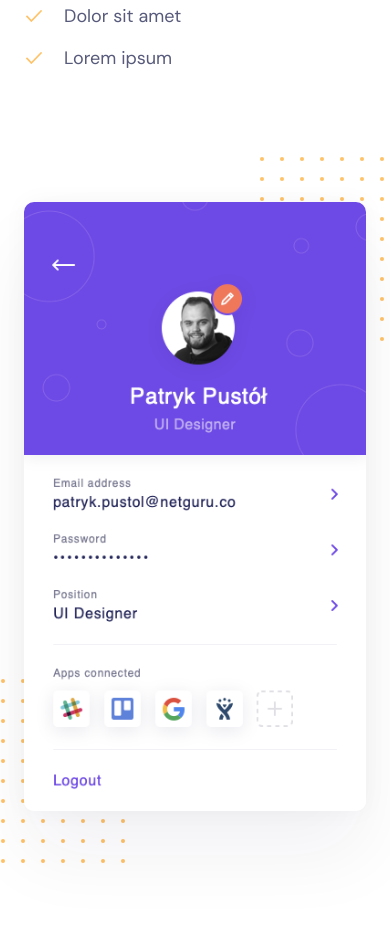
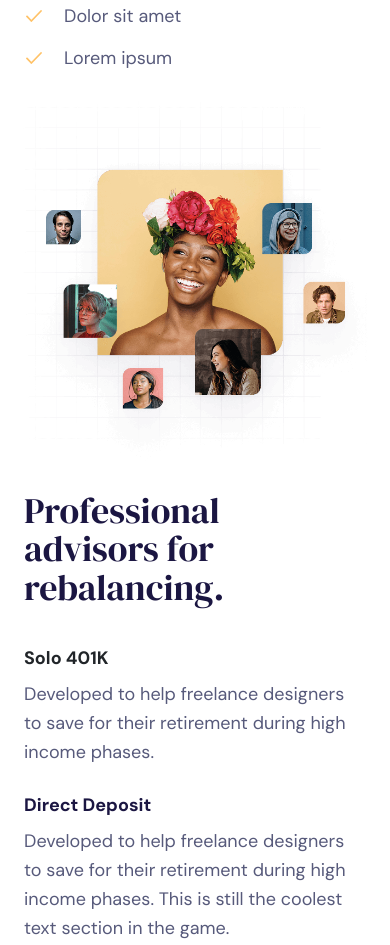
Before and after one commit to Himanshu-Suchak-Dcycle/Figma-Task-4, a plain HTML site: page index.html in a window 390 px wide. Shown: the part 1741-2686 px from the top of the page. Drawn offline with nearby package versions, Linux system fonts and the light colour scheme.

Commit message:
advisor-section completed

```diff
--- a/assets/scss/style.scss
+++ b/assets/scss/style.scss
@@ -265,6 +265,41 @@ h6 {
         padding-top: 15px;
       }
     }
+  }
+}
+.advisor-section {
+  @include wrapper();
+  .advisor-content {
+    padding-inline: 141px 70px;
+    h2 {
+      font-size: $heading-small;
+      line-height: 108%;
+      color: $primary-color;
+      max-width: 460px;
+      width: 100%;
+    }
+    p {
+      font-size: $text-medium;
+      line-height: 160%;
+    }
+    .sub-head1 {
+      margin-top: 36px;
+    }
+    .sub-head {
+      font-size: $text-large;
+      color: $primary-color;
+      margin-top: 25px;
+    }
+    .content {
+      color: $text-color;
+      max-width: 462px;
+      width: 100%;
+      margin-top: 7px;
+    }
+  }
+  .advisor-background {
+    max-width: 711.2px;
+    width: 100%;
   }
 }
 .check-investment-section {
@@ -595,6 +630,17 @@ h6 {
       }
     }
   }
+  .advisor-section {
+    .advisor-content {
+      padding-inline: 110px 0;
+      h2 {
+        font-size: 44px;
+      }
+    }
+    .advisor-background {
+      max-width: 677.2px;
+    }
+  }
   .check-investment-section {
     .check-background {
       margin-left: 80px;
@@ -730,6 +776,18 @@ h6 {
       }
     }
   }
+  .advisor-section {
+    .advisor-content {
+      padding-left: 70px;
+      h2 {
+        font-size: 40px;
+        max-width: 437px;
+      }
+    }
+    .advisor-background {
+      max-width: 469px;
+    }
+  }
   .check-investment-section {
     margin-top: 130px;
     .check-background {
@@ -852,6 +910,13 @@ h6 {
       .list-group {
         gap: 40px;
       }
+    }
+  }
+  .advisor-section {
+    align-items: center;
+    .advisor-content {
+      padding-left: 0;
+      margin-top: 16.05px;
     }
   }
   .check-investment-section {
@@ -1006,6 +1071,19 @@ h6 {
             padding-top: 15px;
           }
         }
+      }
+    }
+  }
+  .advisor-section {
+    .advisor-content {
+      padding-inline: 24px 34px;
+      margin-top: 16px;
+      h2 {
+        font-size: 36px;
+      }
+      .sub-head1,
+      .sub-head {
+        font-size: 18px;
       }
     }
   }
--- a/index.html
+++ b/index.html
@@ -135,13 +135,47 @@
       </div>
     </section>
 
-    <section class="check-investment-section d-flex flex-column flex-lg-row justify-content-between">
+    <section class="advisor-section d-flex flex-column-reverse flex-lg-row justify-content-between">
+      <div class="advisor-content d-flex flex-column justify-content-center">
+        <h2 class="mb-0">Professional advisors for rebalancing.</h2>
+        <p class="mb-0 fw-bold sub-head1">Solo 401K</p>
+        <p class="mb-0 content">
+          Developed to help freelance designers to save for their retirement
+          during high income phases.
+        </p>
+        <p class="mb-0 fw-bold sub-head">Direct Deposit</p>
+        <p class="mb-0 content">
+          Developed to help freelance designers to save for their retirement
+          during high income phases. This is still the coolest text section in
+          the game.
+        </p>
+      </div>
+      <div class="advisor-background">
+        <img
+          src="/assets/images/advisor-background.png"
+          alt=""
+          class="img-fluid"
+        />
+      </div>
+    </section>
+
+    <section
+      class="check-investment-section d-flex flex-column flex-lg-row justify-content-between"
+    >
       <div class="check-background position-relative">
         <div class="circle-top-element position-absolute z-n1">
-          <img src="/assets/images/Circle Pattern.svg" alt="circle-element" class="img-fluid">
+          <img
+            src="/assets/images/Circle Pattern.svg"
+            alt="circle-element"
+            class="img-fluid"
+          />
         </div>
         <div class="circle-bottom-element position-absolute z-n1">
-          <img src="/assets/images/Circle Pattern.svg" alt="circle-element" class="img-fluid">
+          <img
+            src="/assets/images/Circle Pattern.svg"
+            alt="circle-element"
+            class="img-fluid"
+          />
         </div>
         <img
           src="/assets/images/card-image.png"
@@ -157,8 +191,16 @@
           platea dictumst. Lorem ipsum dolor sit amet, consectetur adipiscing.
         </p>
         <div class="download-buttons d-flex">
-          <img src="/assets/images/icons/app-store-button.svg" alt="app-store-button" class="img-fluid">
-          <img src="/assets/images/icons/google-play-button.svg" alt="google-play-button" class="img-fluid">
+          <img
+            src="/assets/images/icons/app-store-button.svg"
+            alt="app-store-button"
+            class="img-fluid"
+          />
+          <img
+            src="/assets/images/icons/google-play-button.svg"
+            alt="google-play-button"
+            class="img-fluid"
+          />
         </div>
       </div>
     </section>
```
Also changed, not shown: assets/css/style.css.
